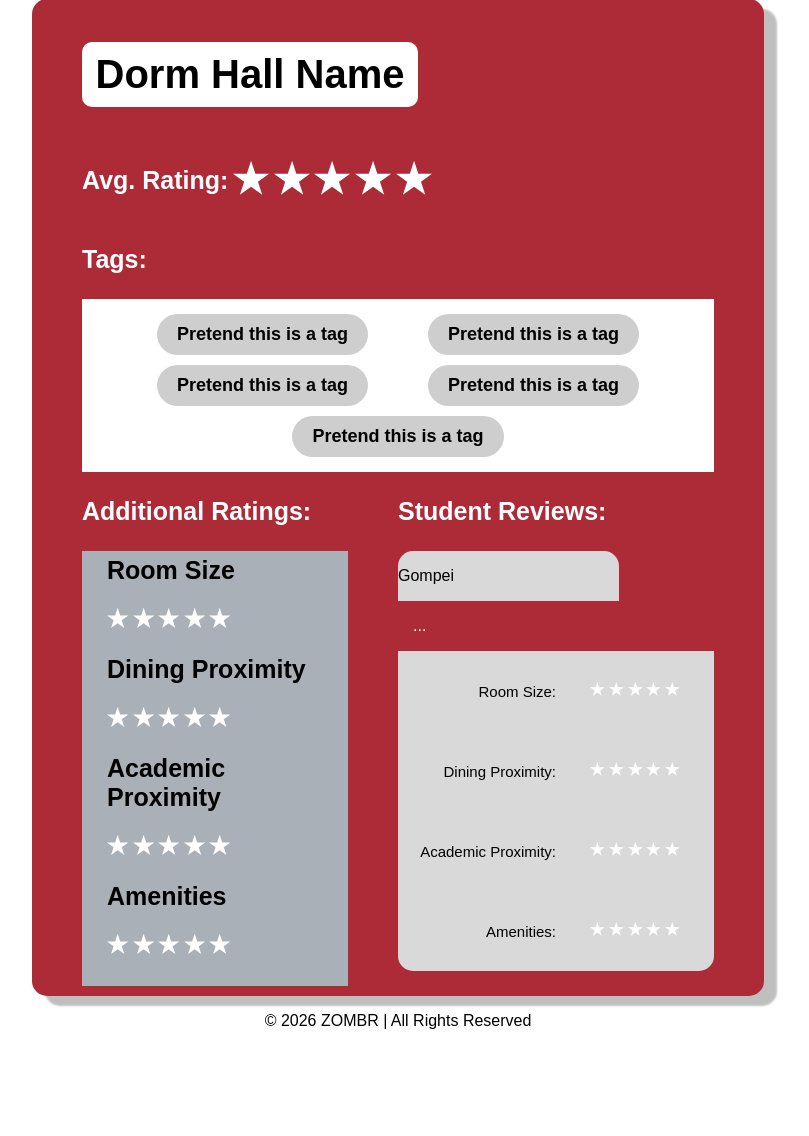
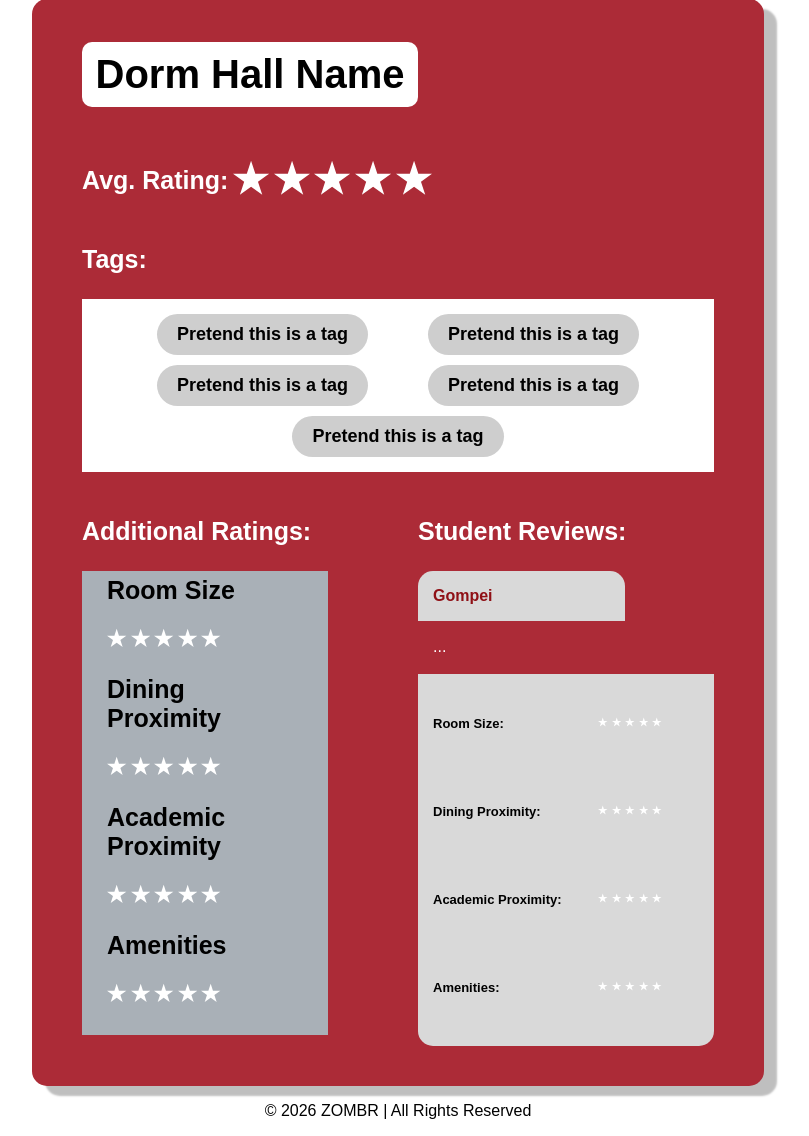
Before and after one commit to VZamora5/rate-my-dorm, a Flask app: template templates/dorms.html in a window 1280 px wide. Shown: the part 343-1479 px from the top of the page, without its empty margins (242-1051 px from the left). Before the commit the page ends 1372 px from the top, so only its background shows below. Run offline with Flask 3, Linux system fonts and the light colour scheme; the template is opened without the code that fills it, so the values that code supplies are empty; some web fonts are replaced.

Commit message:
User Review Fix

```diff
--- a/static/css/styles.css
+++ b/static/css/styles.css
@@ -343,38 +343,53 @@ body {
     margin: auto;
 }
 
-.review-box {
-    background-color: var(--gray);
-    overflow: auto;
-    overflow-x: hidden;
-    padding: 20px;
-}
-
 .review {
-    display: grid;
+    display: block;
+    margin-bottom: 30px;
 }
 
 .review-top {
     background-color: #D9D9D9;
-    border-radius: 15px 15px 0px 0px;
-    max-width: 70%;
+    border-radius: 15px 15px 0 0;
+    width: 70%;
+    white-space: nowrap;
+    overflow: hidden;
+    text-overflow: ellipsis;
+}
+
+.username {
+    font-weight: bold;
+    font-size: 16px;
+    color: #8f1016;
+    padding: 15px;
 }
 
 .review-textbox {
     background-color: var(--crimson-red);
+    border-radius: 0 2px 0 0;
+    padding: 15px;
+    max-width: 100%;
+    height: auto;
+    overflow: visible;
 }
+
 
 .review-text {
     color: white;
-    margin-left: 15px;
+    margin: 0;
+
+    white-space: normal;
+    word-wrap: break-word;
+    overflow-wrap: break-word;
+    line-height: 1.4;
 }
 
 .review-ratings {
-    display: flex;
-    flex-direction: column;
-    justify-content: start;
     background-color: #D9D9D9;
-    border-radius: 0px 0px 15px 15px;
+    border-radius: 0 0 15px 15px;
+    padding: 10px 15px;
+    max-width: 100%;
+    height: auto;
 }
 
 /* Container for the Hero Search Section */
@@ -437,19 +452,59 @@ body {
 }
 
 .review-ratings-category {
-    /* border: solid 2px red; */
     display: grid;
-    grid-template-columns: 50% 50%;
+    grid-template-columns: 1fr auto;
     align-items: center;
-    text-align: center;
+    margin-bottom: 8px;
 }
 
 .review-ratings-category h5 {
-    text-align: right;
     font-family: 'Agdasima', sans-serif;
-    font-size: 15px;
-    font-weight: 100;
+    font-size: 13px;
+    font-weight: 600;
+    margin: 0;
+    text-align: left;
+}
 
+.review-ratings-category .stars svg {
+    width: 16px;
+}
+
+.review,
+.review-box,
+.student-reviews-section {
+    overflow: visible;
+}
+
+.student-reviews-box {
+    background-color: var(--gray);
+    border-radius: 15px;
+    padding: 20px;
+    max-height: 520px;
+    overflow-y: auto;
+    box-sizing: border-box;
+    max-width: 100%;
+}
+.student-reviews-section {
+    display: flex;
+    flex-direction: column;
+    gap: 10px;
+}
+
+.ratings-reviews {
+    display: grid;
+    grid-template-columns: 1fr 1fr;
+    gap: 40px;
+    overflow: hidden;
+     margin-top: 20px;
+}
+
+.ratings-reviews > * {
+    min-width: 0;
+}
+
+.student-reviews-section h3 {
+    margin-bottom: 15px;
 }
 
 /* Container to center the whole block */
```
